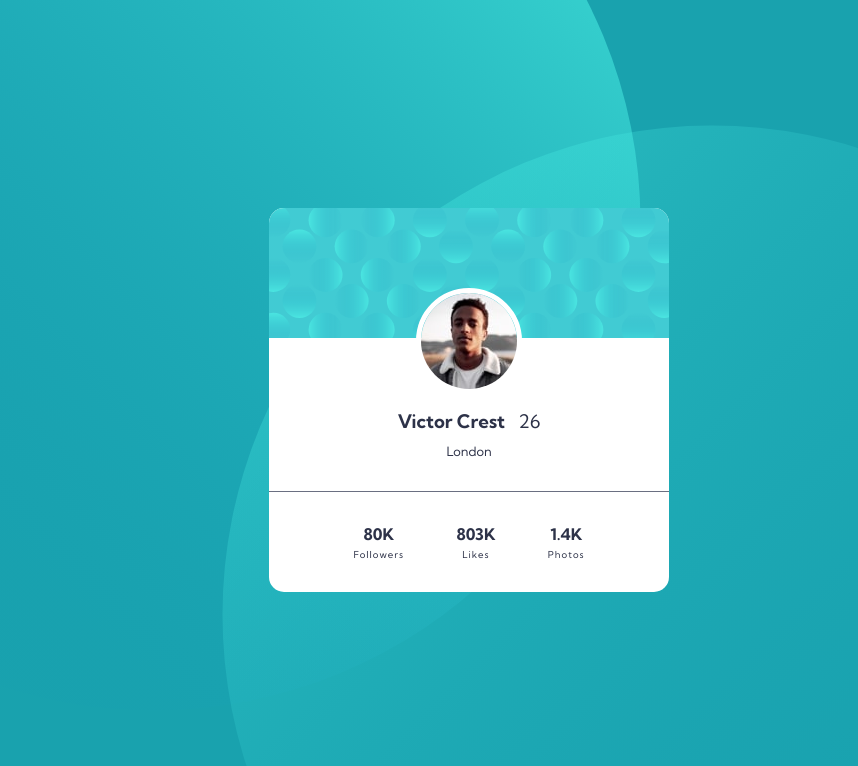
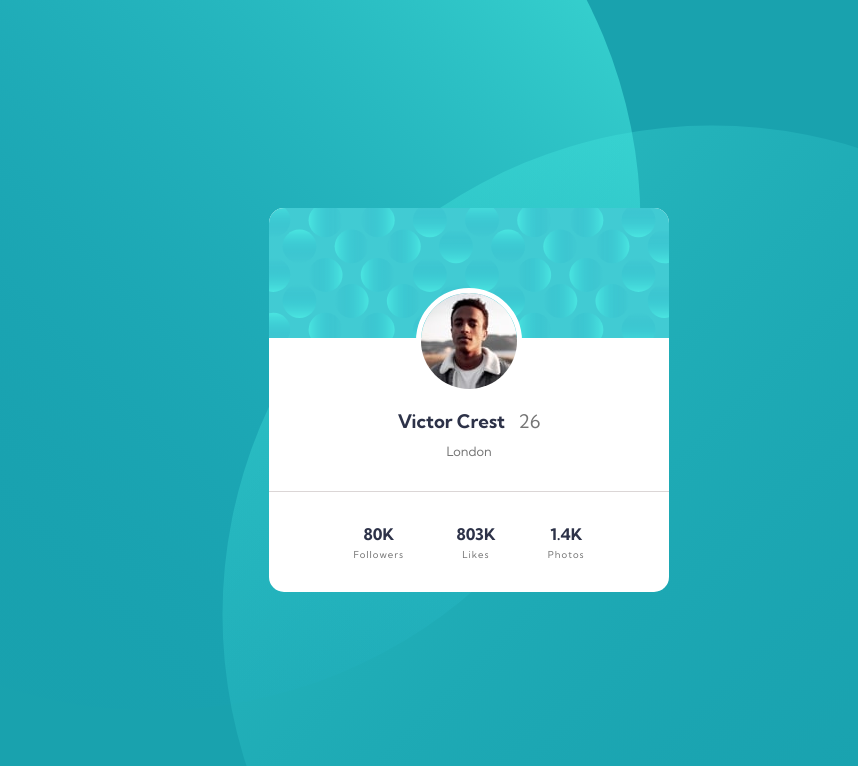
Before and after one commit to yorchAdalbert/profile-card-component, a plain HTML site: page index.html in a window 1280 px wide. Shown: the whole page, without its empty margins (171-1029 px from the left). Drawn offline with Linux system fonts and the light colour scheme.

Commit message:
Change text paragraph color to grid

```diff
--- a/styles/main.css
+++ b/styles/main.css
@@ -14,6 +14,17 @@
 
 html {
     color-scheme: dark light;
+}
+
+/* Variables */
+:root {
+    --dark-cyan: hsl(185, 75%, 39%);
+    --dark-gray: hsl(0, 0%, 46%);
+    --dark-grayish-blue: hsl(227, 10%, 46%);
+    --general-padding: 2em;
+    --general-margin: .5em;
+    --radius: 15px;
+    --very-dark-desaturated-blue: hsl(229, 23%, 23%);
 }
 
 body {
@@ -34,18 +45,6 @@ svg {
     max-width: 100%;
 }
 
-
-/* Variables */
-:root {
-    --dark-cyan: hsl(185, 75%, 39%);
-    --dark-gray: hsl(0, 0%, 46%);
-    --dark-grayish-blue: hsl(227, 10%, 46%);
-    --general-padding: 2em;
-    --general-margin: .5em;
-    --radius: 15px;
-    --very-dark-desaturated-blue: hsl(229, 23%, 23%);
-}
-
 /* Typography */
 
 h3,
@@ -59,16 +58,21 @@ span {
 
 .card__body p {
     font-size: .8rem;
+    color: var(--dark-gray);
+
 }
 
 .card__user--age {
     font-weight: normal;
     margin-left: var(--general-margin);
+    color: var(--dark-gray);
+
 }
 
 .card__stats p {
     font-size: .6em;
     letter-spacing: 1px;
+    color: var(--dark-gray);
 }
 
 /* Card Section */
@@ -109,7 +113,7 @@ span {
 }
 
 .card__footer {
-    border-top: .5px solid var(--dark-grayish-blue);
+    border-top: .1px solid rgb(219, 214, 214);
     display: flex;
     justify-content: space-evenly;
     padding: var(--general-padding);
```
